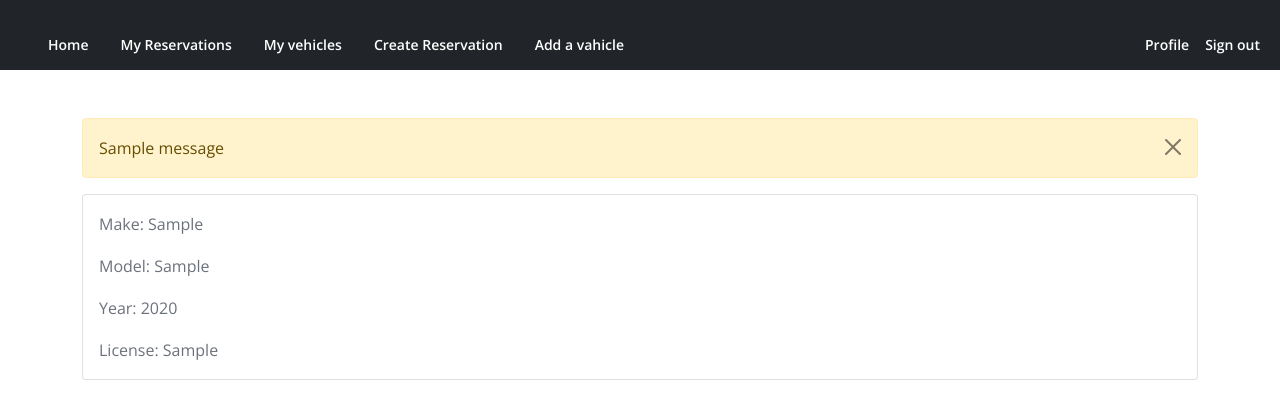
After one commit to COMP-SCI-72/Automated-Parking-System, a Django app: page /vehicles in a window 1280 px wide. The commit adds this page. Shown: the top 419 px of the page. Run offline with Django 3.2, Linux system fonts and the light colour scheme; a user stored in the database is signed in; tables that the repository leaves empty hold one stand-in row (values such as "Sample post"); one stand-in notice (Sample message) is shown; some libraries are stand-ins or nearby versions.

Commit message:
Fixing vehicle and reservation save to database. Showing all vehicles a user have.

```diff
--- a/AutomatedParking/ParkingReservation/form.py
+++ b/AutomatedParking/ParkingReservation/form.py
@@ -4,12 +4,13 @@ from .models import Reservation, Car
 
 
 class ReservationForm(ModelForm):
+
     class Meta:
         model = Reservation
-        fields = '__all__'
+        fields = ('car', 'parking')  #'__all__'
 
 
 class CarForm(ModelForm):
     class Meta:
         model = Car
-        fields = '__all__'
+        fields = ('make', 'model', 'year', 'license')
--- a/AutomatedParking/ParkingReservation/templates/base.html
+++ b/AutomatedParking/ParkingReservation/templates/base.html
@@ -36,10 +36,9 @@
             </li>
             {% if user.is_authenticated %}
                 <li class="nav-item"> <a href="{% url 'reservations' %}" class="nav-link text-white"><span class="ms-2">My Reservations</span> </a> </li>
+                <li class="nav-item"> <a href="{% url 'vehicles' %}" class="nav-link text-white"><span class="ms-2">My vehicles</span> </a> </li>
                 <li class="nav-item"> <a href="{% url 'add-reservations' %}" class="nav-link text-white"><span class="ms-2">Create Reservation</span> </a> </li>
                 <li class="nav-item"> <a href="{% url 'add-vehicle' %}" class="nav-link text-white"><span class="ms-2">Add a vahicle</span> </a> </li>
-                <li class="nav-item"> <a href="#" class="nav-link text-white"></i><span class="ms-2">Reserve a spot</span> </a> </li>
-                <li class="nav-item"> <a href="#" class="nav-link text-white"></i><span class="ms-2">My Orders</span> </a> </li>
             {% endif %}
             </ul>
             <ul class="navbar-nav ml-auto">
--- /dev/null
+++ b/AutomatedParking/ParkingReservation/templates/vehicles.html
@@ -0,0 +1,39 @@
+<!DOCTYPE html>
+<html lang="en">
+{% extends 'base.html' %}
+{% block content %}
+{% if messages %}
+    {% for message in messages %}
+        <div class="alert alert-warning alert-dismissible fade show" role="alert">
+            {{ message }}
+            <button type="button" class="btn-close" data-bs-dismiss="alert" aria-label="Close"></button>
+        </div>
+    {% endfor %}
+{% endif %}
+{% if user.is_authenticated %}
+    {% if vehicles %}
+        <div class="card-deck">
+            {% for car in vehicles %}
+                <div class="card">
+                    <div class="card-body">
+                        <p class="card-text">Make: {{ car.make }}</p>
+                        <p class="card-text">Model: {{ car.model }}</p>
+                        <p class="card-text">Year: {{ car.year }}</p>
+                        <p class="card-text">License: {{ car.license }}</p>
+                    </div>
+                </div>
+            {% endfor %}
+        </div>
+    {% else %}
+        <div class="card-deck">
+                <div class="card">
+                    <div class="card-body">
+                        <h5 class="card-title">Currently there are no cars!</h5>
+                    </div>
+                </div>
+        </div>
+    {% endif %}
+
+{% endif %}
+{% endblock %}
+</html>
--- a/AutomatedParking/ParkingReservation/urls.py
+++ b/AutomatedParking/ParkingReservation/urls.py
@@ -5,6 +5,7 @@ from . import views
 urlpatterns = [
     path('', views.home, name="home"),
     path('reservations', views.user_reservations, name="reservations"),
+    path('vehicles', views.vehicles, name="vehicles"),
     path('add-reservations', views.add_reservations, name="add-reservations"),
     path('add-vehicle', views.add_vehicle, name="add-vehicle"),
 ]
--- a/AutomatedParking/ParkingReservation/views.py
+++ b/AutomatedParking/ParkingReservation/views.py
@@ -17,7 +17,10 @@ def add_reservations(request):
     if request.method == "POST":
         form = ReservationForm(request.POST)
         if form.is_valid():
-            form.save()
+            obj = form.save(commit=False)
+            obj.price = 555  # TODO: fix this ASAP! This price should come from parking object.
+            obj.user = request.user
+            obj.save()
             return HttpResponseRedirect('/reservations')
     else:
         form = ReservationForm
@@ -28,8 +31,15 @@ def add_vehicle(request):
     if request.method == "POST":
         form = CarForm(request.POST)
         if form.is_valid():
-            form.save()
+            obj = form.save(commit=False)
+            obj.user = request.user
+            obj.save()
             return HttpResponseRedirect('/')
     else:
         form = CarForm
     return render(request, 'add_car.html', {'form': form})
+
+
+def vehicles(request):
+    vehicles = Car.objects.filter(user=request.user)
+    return render(request, 'vehicles.html', {"vehicles": vehicles})
```
Also changed, not shown: AutomatedParking/ParkingReservation/migrations/0002_alter_reservation_date.py (added).
